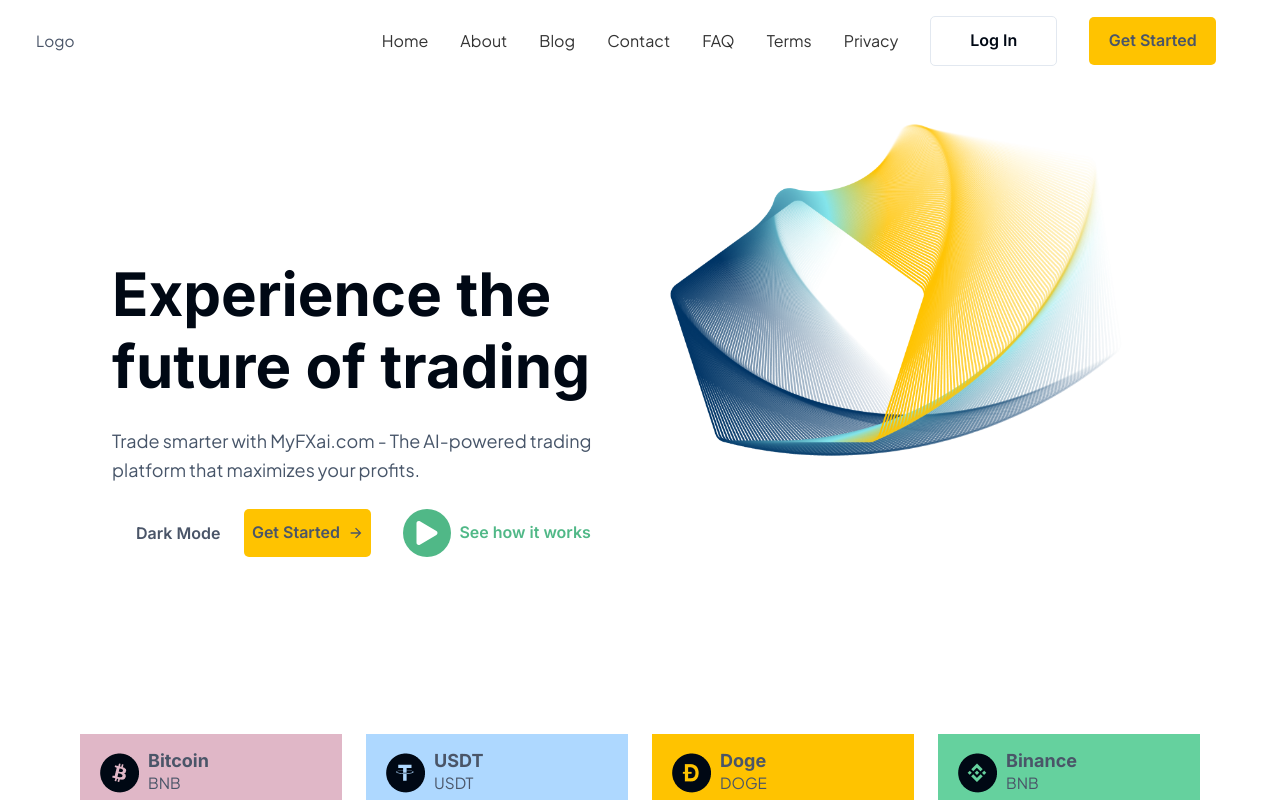
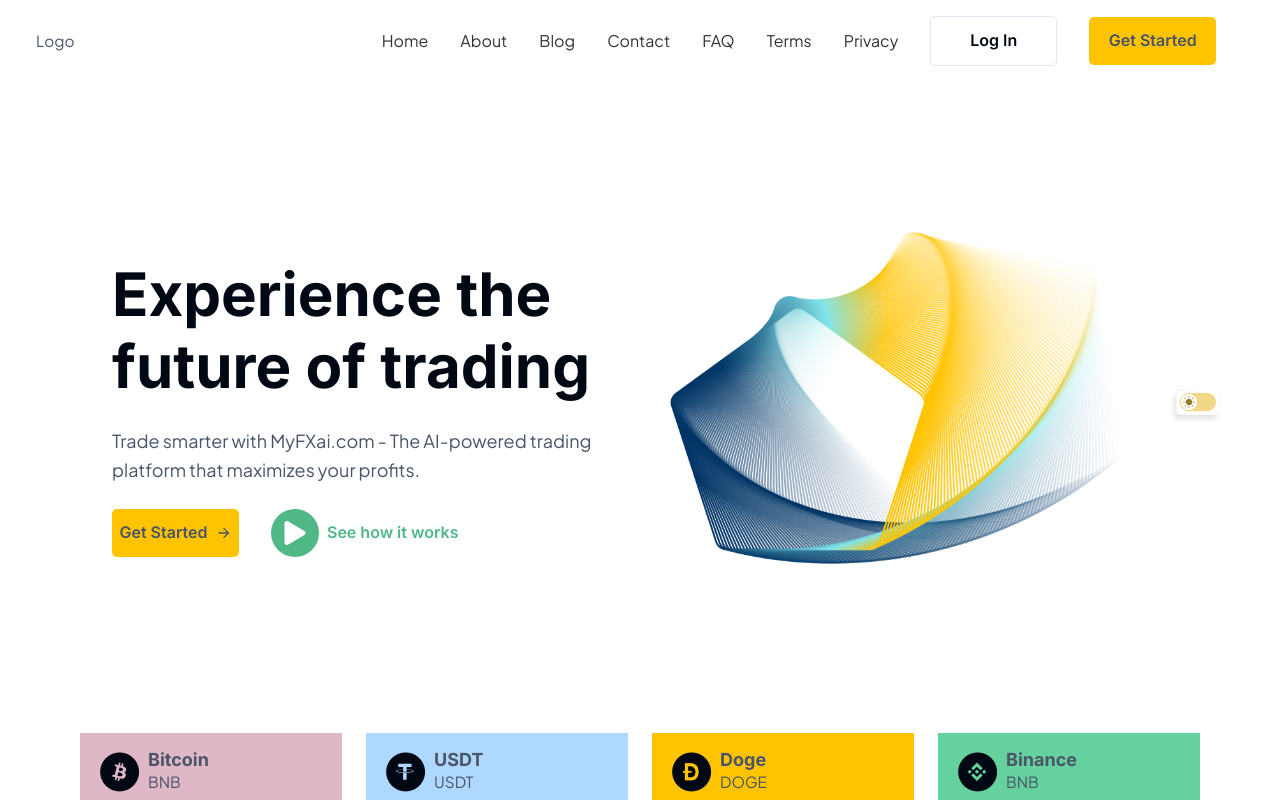
Before and after one commit to AyoMoses1/myfxai, a React (Create React App) app: page / in a window 1280 px wide. Shown: the top 800 px of the page. Built offline with nearby package versions, Linux system fonts and the light colour scheme; a web font is replaced by a local one.

Commit message:
Style the color switch element

```diff
--- /dev/null
+++ b/src/App.css
@@ -0,0 +1,3 @@
+body {
+  position: relative;
+}
--- a/src/pages/auth/SignUp.tsx
+++ b/src/pages/auth/SignUp.tsx
@@ -14,8 +14,8 @@ import Banner from './components/Banner';
 function SignUp() {
   return (
     <Flex height="100vh">
-      <Grid templateColumns="repeat(2, 1fr)" height="100%">
-        <GridItem bgColor="authBg" height="100%">
+      <Grid templateColumns="repeat(2, 1fr)" height="100%" py={50}>
+        <GridItem height="100%">
           <Banner />
         </GridItem>
         <GridItem>
--- a/src/pages/auth/components/Banner.tsx
+++ b/src/pages/auth/components/Banner.tsx
@@ -12,10 +12,10 @@ function Banner() {
     <Container height="100%" px={28}>
       <Flex h="100%" align="center" justify="center">
         <Box>
-          <Heading variant="primary" color="white" marginBottom={12}>
+          <Heading variant="primary" marginBottom={12}>
             Take your trading game to the next level.{' '}
           </Heading>
-          <Text variant="body" color="authText" textStyle="auth">
+          <Text variant="body" textStyle="auth">
             Ready to get started? <br /> Sign up now and experience the power of
             AI trading for yourself. It's easy to join – simply fill out the
             form and start trading smarter today!
--- a/src/pages/auth/components/SignUpForm.tsx
+++ b/src/pages/auth/components/SignUpForm.tsx
@@ -18,11 +18,10 @@ import styled from 'styled-components';
 
 function Form() {
   return (
-    <Container height="100%" px={25}>
-      <Flex h="100%" align="center" justify="center">
+    <StyledContainer height="100%" px={20} py={12}>
         <Box>
           <Heading variant="h1" color="blue2" marginBottom={4}>
-            Welcome Back
+            Join myFXai.com
           </Heading>
           <Text variant="quaternary" color="blue2">
             Our AI technology is here to help you succeed!
@@ -63,8 +62,7 @@ function Form() {
             </Stack>
           </StyledForm>
         </Box>
-      </Flex>
-    </Container>
+    </StyledContainer>
   );
 }
 
@@ -72,4 +70,10 @@ export default Form;
 
 const StyledForm = styled('form')`
   margin-top: 42px;
+
 `;
+
+const StyledContainer = styled(Container)`
+  box-shadow: 2px 8px 26px 2px rgba(0, 0, 0, 0.08);
+  border-image: linear-gradient(to left, blue 28.27%, rgba(255, 255, 255, 0) 100%);
+  `;
--- a/src/pages/main/components/Hero.tsx
+++ b/src/pages/main/components/Hero.tsx
@@ -9,13 +9,23 @@ import {
   Text,
   Icon,
   useColorMode,
+  Image,
 } from '@chakra-ui/react';
-import { ArrowForwardIcon } from '@chakra-ui/icons';
+import { ArrowForwardIcon} from '@chakra-ui/icons';
 import { FaPlay } from 'react-icons/fa';
 import myImage from 'assets/images/LooperGroup.png';
+import switchL from 'assets/icons/switchl.png';
+import switchD from 'assets/icons/switchd.png';
 
 function Hero() {
   const { colorMode, toggleColorMode } = useColorMode();
+  const renderIcon = () => {
+    if (colorMode === 'light') {
+      return <Image src={switchL} onClick={toggleColorMode} />;
+    } else {
+      return <Image src={switchD} onClick={toggleColorMode} />;
+    }
+  };
   return (
     <Box px={28}>
       <Grid templateColumns="repeat(2, 1fr)" gap={6}>
@@ -25,9 +35,6 @@ function Hero() {
             Trade smarter with MyFXai.com - The AI-powered trading platform that
             maximizes your profits.
           </Text>
-          <Button onClick={toggleColorMode}>
-            {colorMode === 'light' ? 'Dark' : 'Light'} Mode
-          </Button>
           <ButtonGroup>
             <Button variant="secondary" rightIcon={<ArrowForwardIcon />}>
               Get Started
@@ -53,8 +60,11 @@ function Hero() {
             </Button>
           </ButtonGroup>
         </GridItem>
-        <GridItem>
+        <GridItem
+          sx={{ position: 'relative', display: 'flex', alignItems: 'center' }}
+        >
           <img src={myImage} alt="Hero" />
+          {renderIcon()}
         </GridItem>
       </Grid>
     </Box>
```
Also changed, not shown: src/assets/icons/switchd.png (added), src/assets/icons/switchl.png (added).
